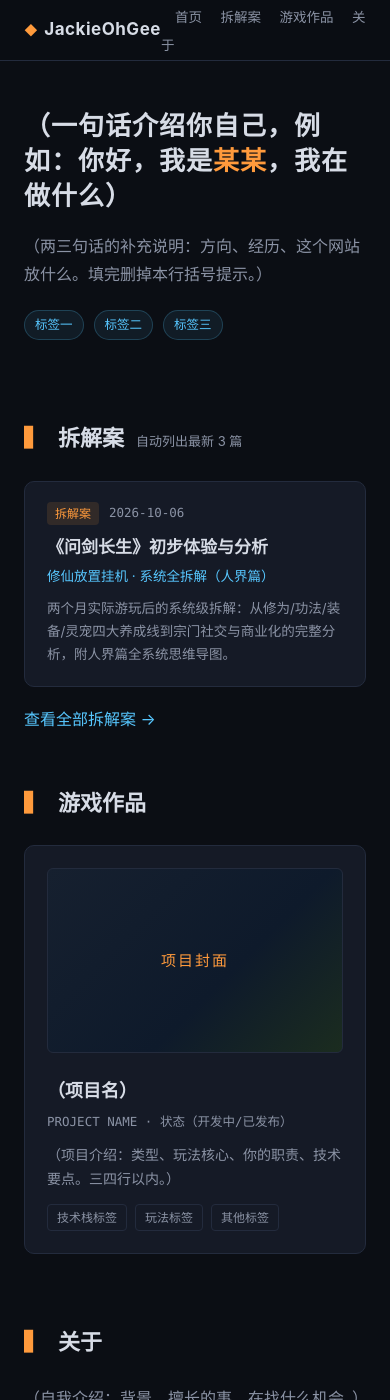
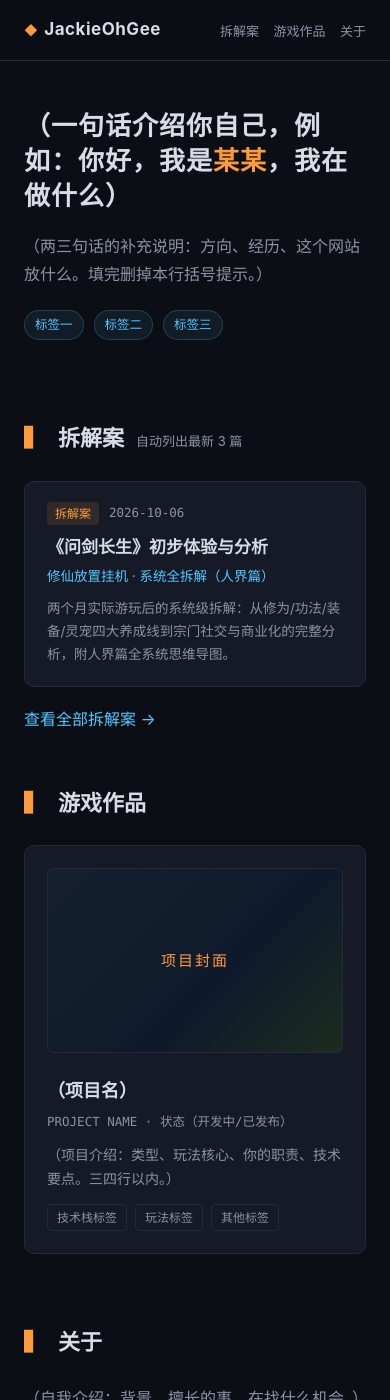
Before and after one commit to JackieOhGee/jackieohgee.github.io, a Jekyll site: the page built from index.html, in a window 390 px wide and 1400 px high. Built offline with Jekyll 4.4.1, drawn with Linux system fonts in a browser that asks for light colours.

Commit message:
走查修复：预览渲染器卡片链接（空链接+绝对路径）、手机导航拥挤（间距+隐藏首页项）

```diff
--- a/assets/css/main.css
+++ b/assets/css/main.css
@@ -189,7 +189,8 @@ a:hover { color: var(--accent); }
 
 /* ---------- 响应式 ---------- */
 @media (max-width: 720px) {
-  .site-nav a { margin-left: 14px; font-size: 13.5px; }
+  .site-nav a { margin-left: 10px; font-size: 13px; }
+  .site-nav a:first-child { display: none; } /* 手机隐藏"首页"（点站名即回首页） */
   .hero { padding: 48px 0 36px; }
   .hero h1 { font-size: 26px; }
   .project-card { grid-template-columns: 1fr; }
```
